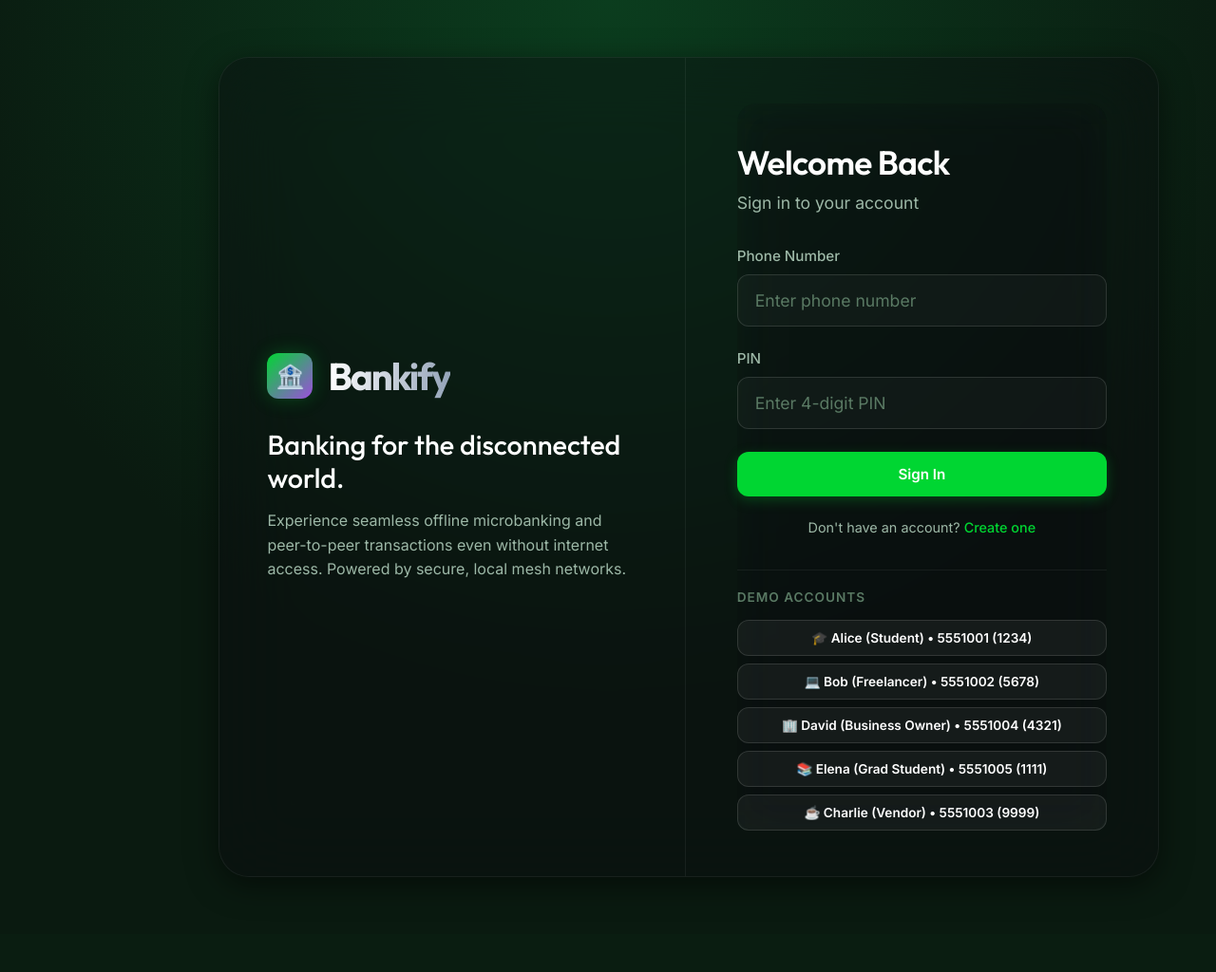
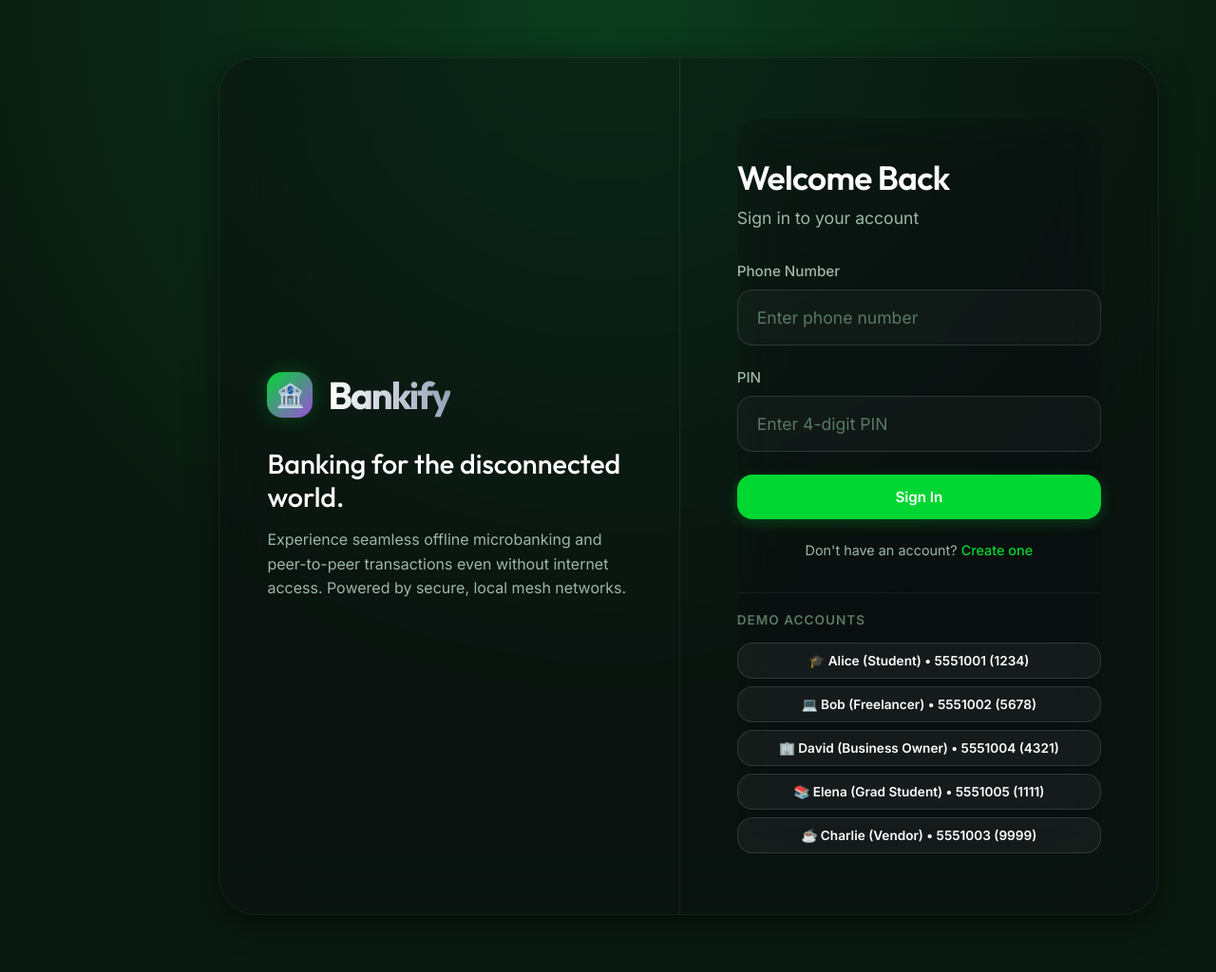
Before and after one commit to CharvikM45/ksu-fintech-hackathon, a Flask app: page / in a window 1280 px wide. Shown: the whole page at 95% size. Before the commit the page ends 924 px from the top, so only its background shows below. Run offline with Flask 3, Linux system fonts and the light colour scheme.

Commit message:
style: improve UI spacing and layout density in MeshBank and Bankify demo

```diff
--- a/meshbank/backend/static/styles/main.css
+++ b/meshbank/backend/static/styles/main.css
@@ -36,10 +36,10 @@
     --font-mono: 'JetBrains Mono', 'SF Mono', monospace;
 
     /* Metrics & Effects */
-    --radius-sm: 6px;
-    --radius-md: 12px;
-    --radius-lg: 20px;
-    --radius-xl: 32px;
+    --radius-sm: 8px;
+    --radius-md: 16px;
+    --radius-lg: 24px;
+    --radius-xl: 40px;
     --radius-full: 9999px;
 
     --shadow-sm: 0 4px 12px rgba(0, 0, 0, 0.3);
@@ -83,9 +83,9 @@ h1, h2, h3, h4, h5, h6, .form-heading, .hero-amount {
 .mt-2 { margin-top: 8px; }
 .mt-3 { margin-top: 12px; }
 .mt-4 { margin-top: 24px; }
-.mb-2 { margin-bottom: 8px; }
-.mb-3 { margin-bottom: 12px; }
-.mb-4 { margin-bottom: 24px; }
+.mb-2 { margin-bottom: 12px; }
+.mb-3 { margin-bottom: 20px; }
+.mb-4 { margin-bottom: 32px; }
 .my-2 { margin-top: 12px; margin-bottom: 12px; }
 .text-muted { color: var(--text-muted); }
 .text-sm { font-size: 0.85rem; }
@@ -112,7 +112,7 @@ h1, h2, h3, h4, h5, h6, .form-heading, .hero-amount {
     -webkit-backdrop-filter: blur(24px);
     border: 1px solid var(--border-subtle);
     border-radius: var(--radius-lg);
-    padding: 24px;
+    padding: 32px;
     box-shadow: var(--shadow-sm);
     transition: var(--transition-smooth);
 }
@@ -188,7 +188,7 @@ h1, h2, h3, h4, h5, h6, .form-heading, .hero-amount {
     flex-direction: column;
     align-items: center;
     justify-content: flex-start;
-    padding: 48px 54px;
+    padding: 64px 60px;
     position: relative;
     overflow-y: auto; /* Scroll if content is tall */
 }
@@ -229,7 +229,7 @@ h1, h2, h3, h4, h5, h6, .form-heading, .hero-amount {
 
 /* Header */
 .app-header {
-    padding: 16px 24px;
+    padding: 20px 32px;
     display: flex; align-items: center; justify-content: space-between;
     border-bottom-left-radius: 0;
     border-bottom-right-radius: 0;
@@ -271,7 +271,7 @@ h1, h2, h3, h4, h5, h6, .form-heading, .hero-amount {
 /* Page Content */
 .page-content {
     flex: 1; overflow-y: auto; overflow-x: hidden;
-    padding: 24px 20px 120px 20px; /* Space for dock */
+    padding: 32px 24px 140px 24px; /* Space for dock */
 }
 .page { display: none; animation: fadeIn 0.4s ease; }
 .page.active { display: block; }
@@ -298,7 +298,7 @@ h1, h2, h3, h4, h5, h6, .form-heading, .hero-amount {
     margin-bottom: 10px;
 }
 .form-input {
-    width: 100%; padding: 16px 18px;
+    width: 100%; padding: 18px 20px;
     background: rgba(255,255,255,0.03);
     border: 1px solid var(--border-strong);
     border-radius: var(--radius-md);
@@ -364,7 +364,7 @@ h1, h2, h3, h4, h5, h6, .form-heading, .hero-amount {
 .balance-card {
     background: linear-gradient(135deg, rgba(0, 214, 50, 0.15) 0%, rgba(0, 0, 0, 0.3) 100%);
     border: 1px solid rgba(0, 214, 50, 0.3);
-    padding: 32px 24px; margin-bottom: 24px; position: relative; overflow: hidden;
+    padding: 40px 32px; margin-bottom: 32px; position: relative; overflow: hidden;
 }
 .balance-card::before {
     content: ''; position: absolute; top: -50px; right: -50px; width: 150px; height: 150px;
@@ -378,7 +378,7 @@ h1, h2, h3, h4, h5, h6, .form-heading, .hero-amount {
 
 /* --- Quick Actions Grid --- */
 .quick-actions-grid {
-    display: grid; grid-template-columns: repeat(4, 1fr); gap: 12px; margin-bottom: 32px;
+    display: grid; grid-template-columns: repeat(4, 1fr); gap: 16px; margin-bottom: 40px;
 }
 .quick-action-card {
     background: transparent; border: none; display: flex; flex-direction: column; align-items: center; gap: 10px; cursor: pointer;
@@ -399,7 +399,7 @@ h1, h2, h3, h4, h5, h6, .form-heading, .hero-amount {
 /* --- Transaction List --- */
 .txn-list { display: flex; flex-direction: column; }
 .txn-item {
-    display: flex; align-items: center; gap: 16px; padding: 16px 20px;
+    display: flex; align-items: center; gap: 20px; padding: 20px 24px;
     border-bottom: 1px solid var(--border-subtle); cursor: pointer;
 }
 .txn-item:last-child { border-bottom: none; }
```
Also changed, not shown: bankify/app/static/meshbank/styles/main.css (+15 -15 lines).
